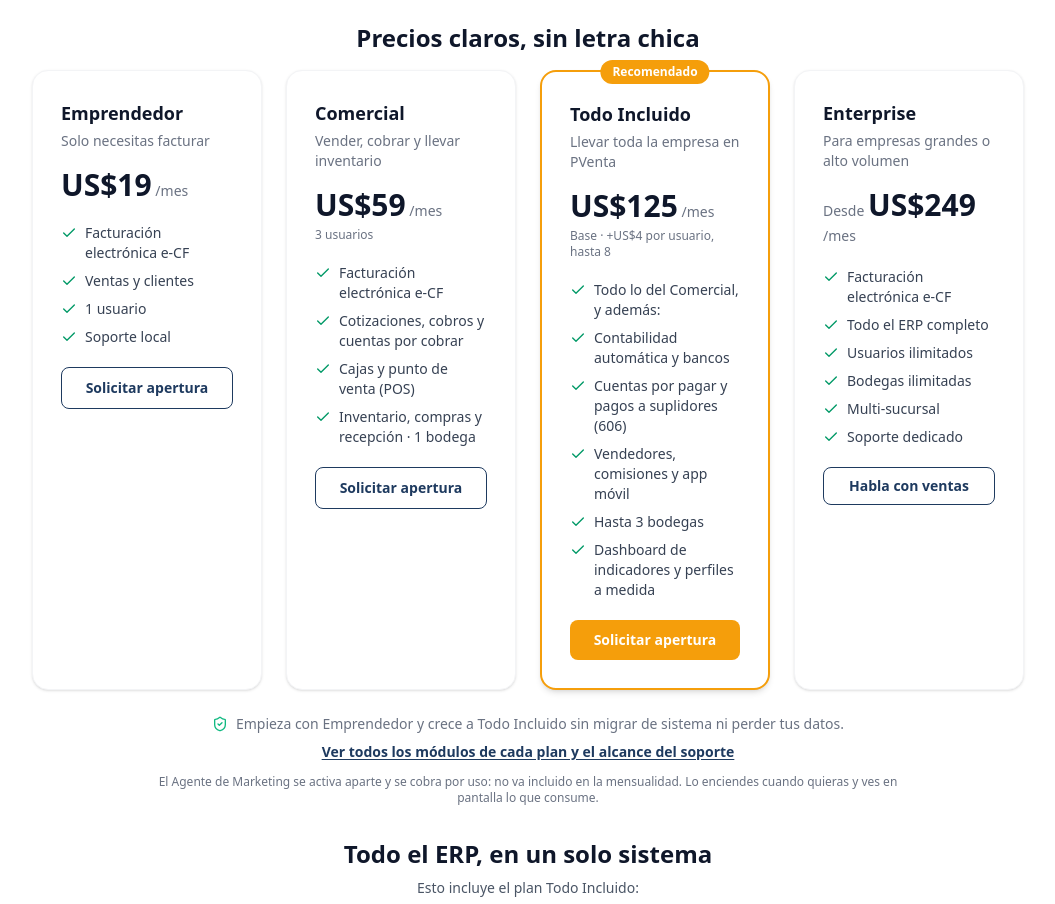
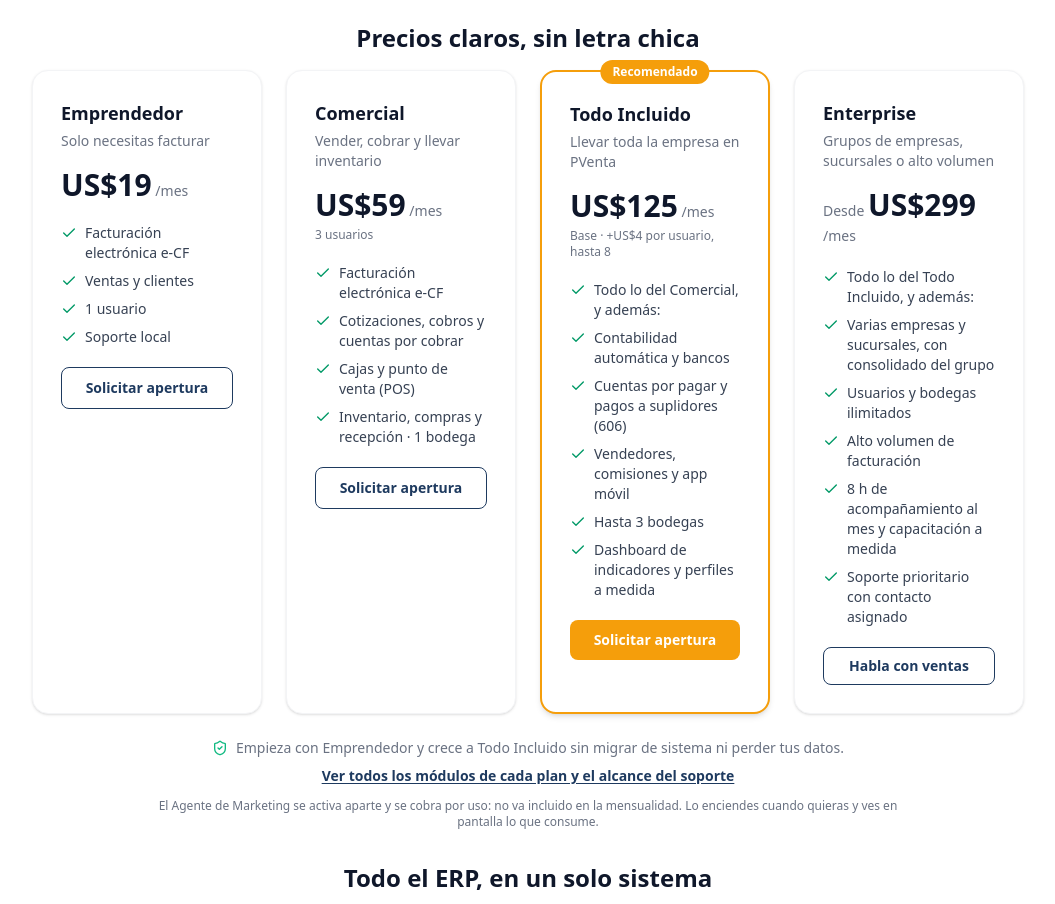
Before and after one commit to xoultec/homepage, a Next.js app: page / in a window 1280 px wide. Shown: the part 1220-2124 px from the top of the page, without its empty margins (112-1167 px from the left). Built offline with nearby package versions, Linux system fonts and the light colour scheme.

Commit message:
feat(pricing): Enterprise from US$299, differentiated from Todo Incluido by groups, scale and service

```diff
--- a/app/facturacion-electronica/EcfLanding.tsx
+++ b/app/facturacion-electronica/EcfLanding.tsx
@@ -527,25 +527,26 @@ export function EcfLanding() {
               </ul>
               <CheckoutButton plan="todo-incluido" variant="solid" />
             </div>
-            {/* Enterprise — desde US$249 (14-nov-2026; antes "A cotizar") */}
+            {/* Enterprise — desde US$299 (17-nov-2026, Rubén; antes US$249 y "A cotizar"). Se diferencia
+                del Todo Incluido por varias empresas, escala y servicio, no por la contabilidad. */}
             <div className="pricing-card bg-white rounded-2xl p-7 shadow-sm border border-gray-100">
               <h3 className="font-bold text-lg text-dark">Enterprise</h3>
               <p className="text-gray-500 text-sm mt-1">
-                {t('Para empresas grandes o alto volumen', 'For large or high-volume businesses')}
+                {t('Grupos de empresas, sucursales o alto volumen', 'Company groups, branches or high volume')}
               </p>
               <div className="mt-4 mb-5">
                 <span className="text-gray-500 text-sm">{t('Desde', 'From')} </span>
-                <span className="text-3xl font-extrabold text-dark">US$249</span>
+                <span className="text-3xl font-extrabold text-dark">US$299</span>
                 <span className="text-gray-500 text-sm"> /{t('mes', 'mo')}</span>
               </div>
               <ul className="space-y-2 text-sm text-gray-700">
                 {[
-                  t('Facturación electrónica e-CF', 'e-CF electronic invoicing'),
-                  t('Todo el ERP completo', 'The complete ERP'),
-                  t('Usuarios ilimitados', 'Unlimited users'),
-                  t('Bodegas ilimitadas', 'Unlimited warehouses'),
-                  t('Multi-sucursal', 'Multi-branch'),
-                  t('Soporte dedicado', 'Dedicated support'),
+                  t('Todo lo del Todo Incluido, y además:', 'Everything in All Included, plus:'),
+                  t('Varias empresas y sucursales, con consolidado del grupo', 'Multiple companies and branches, with group consolidation'),
+                  t('Usuarios y bodegas ilimitados', 'Unlimited users and warehouses'),
+                  t('Alto volumen de facturación', 'High invoicing volume'),
+                  t('8 h de acompañamiento al mes y capacitación a medida', '8 h of guided support per month and tailored training'),
+                  t('Soporte prioritario con contacto asignado', 'Priority support with an assigned contact'),
                 ].map(item => (
                   <li key={item} className="flex items-start gap-2">
                     <Check className="w-4 h-4 mt-0.5 shrink-0 text-emerald-600" /> {item}
--- a/app/soporte-pventa/SoportePVentaLanding.tsx
+++ b/app/soporte-pventa/SoportePVentaLanding.tsx
@@ -228,7 +228,7 @@ export function SoportePVentaLanding() {
               'Enterprise',
             ]}
             rows={[
-              [b(t('Precio al mes', 'Price per month')), 'US$19', 'US$59', 'US$125', t('Desde US$249', 'From US$249')],
+              [b(t('Precio al mes', 'Price per month')), 'US$19', 'US$59', 'US$125', t('Desde US$299', 'From US$299')],
               [b(t('Usuarios', 'Users')), '1', '3', t('3 incluidos (+US$4 c/u, hasta 8)', '3 included (+US$4 each, up to 8)'), t('Ilimitados', 'Unlimited')],
               [
                 b(t('Ideal para', 'Ideal for')),
--- a/src/lib/chat-prompt.ts
+++ b/src/lib/chat-prompt.ts
@@ -57,7 +57,7 @@ ${productSummaries}
 - Only quote the prices above. For anything else (after-hours work, longer jobs, other services), send them to WhatsApp.
 
 ## PVenta plans (https://www.xoultec.com/soporte-pventa)
-- Emprendedor US$19/mo (1 user, e-CF + sales). Comercial US$59/mo (3 users, + quotes, AR, POS, inventory with purchase orders and goods receipt). Todo Incluido US$125/mo (3 users, +US$4 each up to 8, + sales reps, commissions and the sales-rep mobile app; AP: supplier invoices, payments and 606; banking, accounting). Enterprise from US$249/mo (unlimited, multi-branch).
+- Emprendedor US$19/mo (1 user, e-CF + sales). Comercial US$59/mo (3 users, + quotes, AR, POS, inventory with purchase orders and goods receipt). Todo Incluido US$125/mo (3 users, +US$4 each up to 8, + sales reps, commissions and the sales-rep mobile app; AP: supplier invoices, payments and 606; banking, accounting). Enterprise from US$299/mo (everything in Todo Incluido + multiple companies/branches with group consolidation, unlimited users and warehouses, high volume, 8 h guided support/month, priority support). A single company that only needs accounting fits Todo Incluido, not Enterprise.
 - Bugs fixed free; short questions unlimited. Extra guided support US$25/h; after hours US$75/h. Full details, support scope and commitments: link the page above.
 
 ## Guidelines
```
